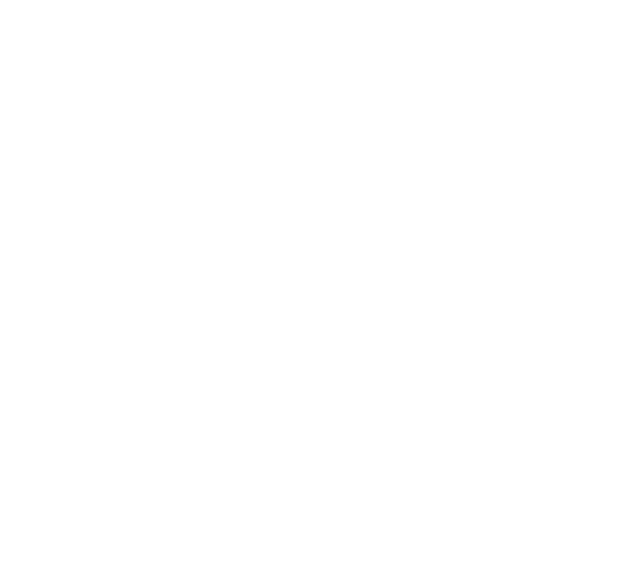
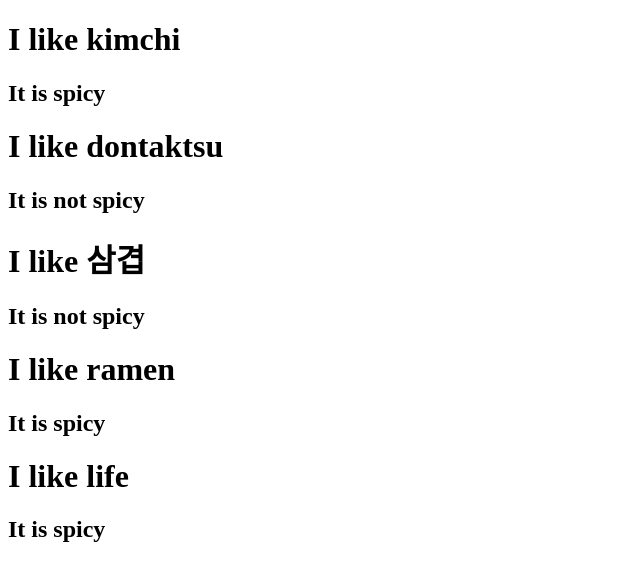
Before and after one commit to tlee0818/movie_app_2021, a React (Create React App) app: page / in a window 1280 px wide. Shown: the top 580 px of the page, without its empty margins (0-640 px from the left). Built offline with nearby package versions, Linux system fonts and the light colour scheme.

Commit message:
learning about mapping

```diff
--- a/src/App.js
+++ b/src/App.js
@@ -1,9 +1,42 @@
 import React from 'react';
+
+const favFoods = [
+  {id: 1,
+    name: "kimchi",
+    spicy: true},
+  {id: 2,
+    name: "dontaktsu",
+    spicy: false},
+  {id:3,
+    name: "삼겹",
+    spicy: false},
+  {id: 4,
+    name: "ramen",
+    spicy: true},
+  {id: 5,
+    name: "life",
+    spicy: true}];
+
+function Food(props){
+  return <div>
+    <h1>I like {props.name}</h1>
+    <h2>It is {props.spicy? "spicy": "not spicy"}</h2>
+    </div>
+}
+
+function renderFood(dish){
+  return <Food key = {dish.id} name = {dish.name} spicy = {dish.spicy}/>
+}
+
+
+
+
+
 
 function App() {
   return (
     <div className="App">
-
+      {favFoods.map(renderFood)}
     </div>
   );
 }
```
